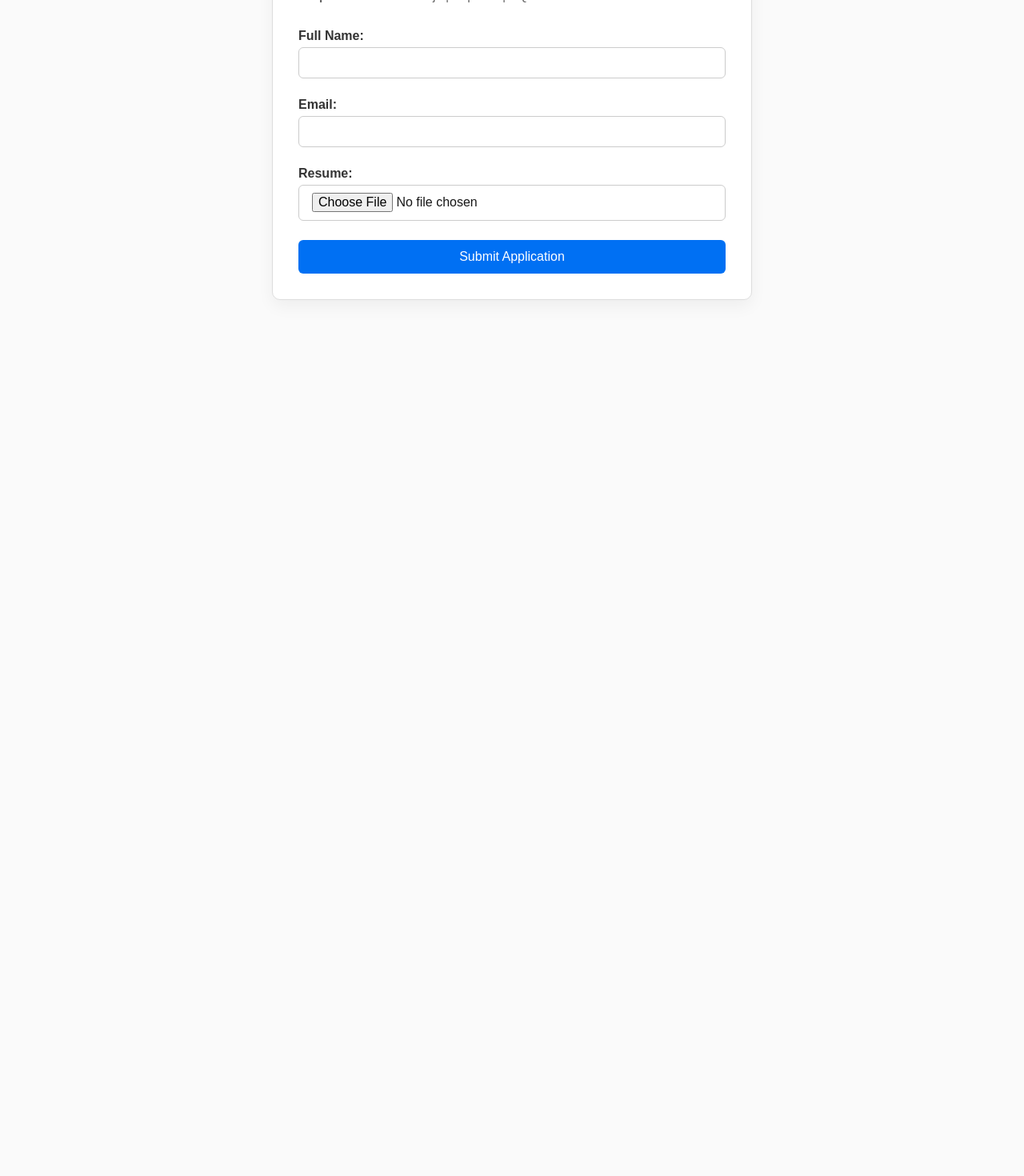
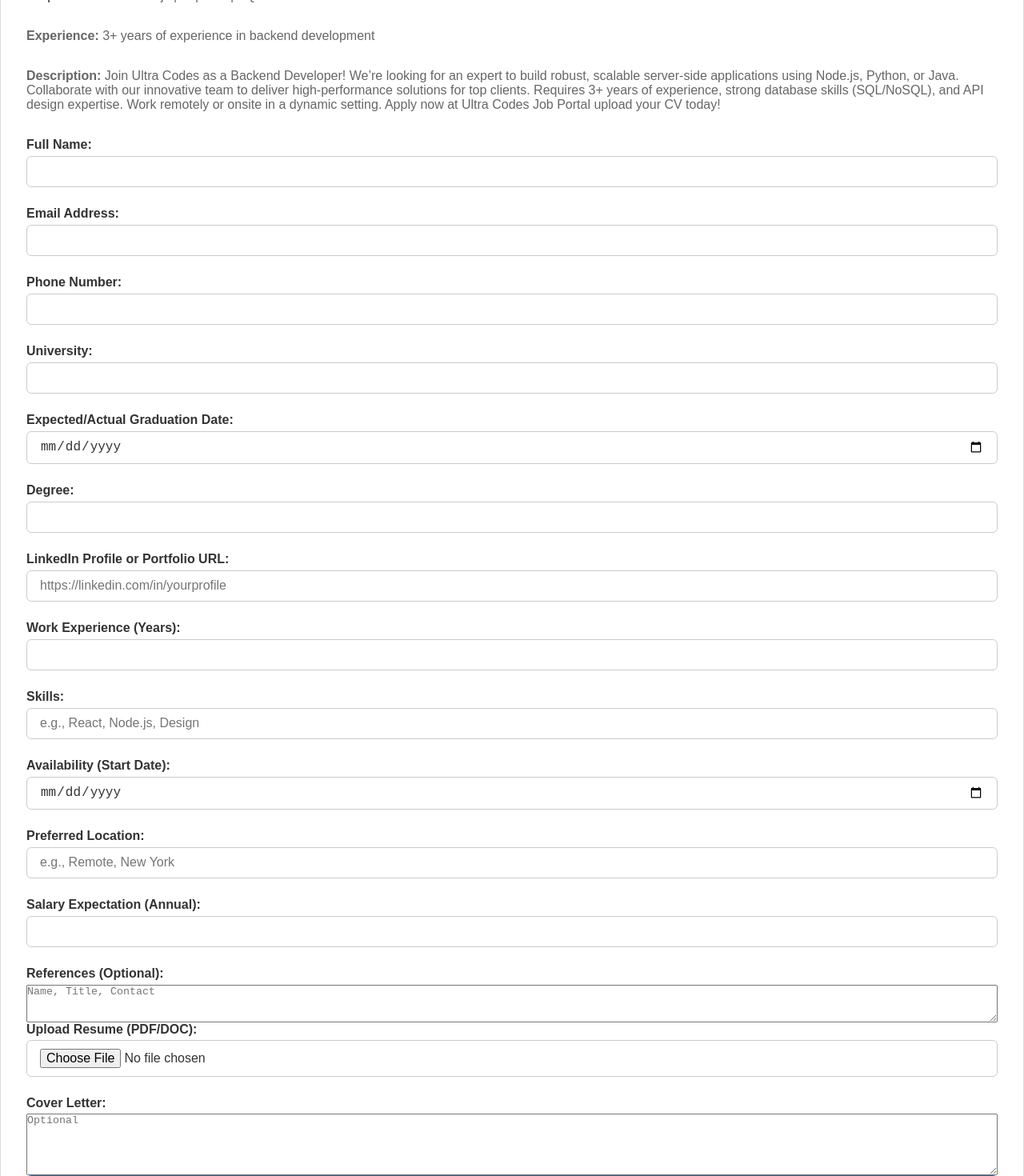
Before and after one commit to Kumaillx/job-portal, a Next.js app in the folder landing-page/: page /apply/backend-developer in a window 1280 px wide. Shown: the part 140-1610 px from the top of the page at 80% size. Before the commit the page ends 800 px from the top, so only its background shows below. Built offline with nearby package versions, Linux system fonts and the light colour scheme.

Commit message:
Inhanced the Form for Applying at jobs. Just need to style the css for a professional lookout

```diff
--- a/landing-page/app/apply/[role]/page.tsx
+++ b/landing-page/app/apply/[role]/page.tsx
@@ -3,18 +3,27 @@
 import styles from '@/styles/ApplyForm.module.css';
 import { notFound } from 'next/navigation';
 
-const jobDescriptions: Record<string, { title: string; tech: string }> = {
+const jobDescriptions: Record<string, { title: string; tech: string; Des: string; Exp: string }> = {
   'frontend-developer': {
     title: 'Frontend Developer',
     tech: 'React | Next.js | TypeScript',
+    Exp: '2+ years of experience in frontend development',
+    Des: 'Join Ultra Codes as a Frontend Developer! We are seeking a skilled professional to craft elegant, responsive web interfaces using HTML, CSS, and JavaScript (React preferred). Collaborate with our innovative team to deliver cutting-edge solutions for top-tier clients. Requires 3+ years of experience, strong problem-solving skills, and a passion for UI/UX. Work remotely or onsite in a dynamic environment. Apply now at Ultra Codes Job Portal upload your CV today!',
+
   },
   'backend-developer': {
     title: 'Backend Developer',
     tech: 'Node.js | Express | SQL',
+    Exp: '3+ years of experience in backend development',
+    Des: 'Join Ultra Codes as a Backend Developer! We’re looking for an expert to build robust, scalable server-side applications using Node.js, Python, or Java. Collaborate with our innovative team to deliver high-performance solutions for top clients. Requires 3+ years of experience, strong database skills (SQL/NoSQL), and API design expertise. Work remotely or onsite in a dynamic setting. Apply now at Ultra Codes Job Portal upload your CV today!',
+
   },
   'ui-ux-designer': {
     title: 'UI/UX Designer',
     tech: 'Figma | Adobe XD | Prototyping',
+    Exp: '3+ years of experience in UI/UX design',
+    Des: 'Join Ultra Codes as a UI/UX Designer! We’re seeking a creative professional to design intuitive, visually stunning user interfaces using Figma, Adobe XD, or Sketch. Collaborate with our innovative team to enhance user experiences for top clients. Requires 3+ years of experience, strong prototyping skills, and a passion for user-centered design. Work remotely or onsite in a dynamic environment. Apply now at Ultra Codes Job Portal upload your CV today!',
+
   },
 };
 
@@ -27,16 +36,55 @@
     <div className={styles.container}>
       <h1 className={styles.title}>Apply for {job.title}</h1>
       <p className={styles.tech}><strong>Required Skills:</strong> {job.tech}</p>
+      <p className={styles.tech}><strong>Experience:</strong> {job.Exp}</p>
+      <p className={styles.tech}><strong>Description:</strong> {job.Des}</p>
+
 
       <form className={styles.form}>
-  <label className={styles.label} htmlFor="name">Full Name:</label>
-  <input className={styles.input} type="text" name="name" id="name" required />
+  <label className={styles.label} htmlFor="fullName">Full Name:</label>
+  <input className={styles.input} type="text" name="fullName" id="fullName" required />
 
-  <label className={styles.label} htmlFor="email">Email:</label>
+  <label className={styles.label} htmlFor="email">Email Address:</label>
   <input className={styles.input} type="email" name="email" id="email" required />
 
-  <label className={styles.label} htmlFor="resume">Resume:</label>
-  <input className={styles.input} type="file" name="resume" id="resume" />
+  <label className={styles.label} htmlFor="phone">Phone Number:</label>
+  <input className={styles.input} type="tel" name="phone" id="phone" required />
+
+  <label className={styles.label} htmlFor="university">University:</label>
+  <input className={styles.input} type="text" name="university" id="university" required />
+
+  <label className={styles.label} htmlFor="graduationDate">Expected/Actual Graduation Date:</label>
+  <input className={styles.input} type="date" name="graduationDate" id="graduationDate" required />
+
+  <label className={styles.label} htmlFor="degree">Degree:</label>
+  <input className={styles.input} type="text" name="degree" id="degree" required />
+
+  <label className={styles.label} htmlFor="linkedin">LinkedIn Profile or Portfolio URL:</label>
+  <input className={styles.input} type="url" name="linkedin" id="linkedin" placeholder="https://linkedin.com/in/yourprofile" />
+
+  <label className={styles.label} htmlFor="workExperience">Work Experience (Years):</label>
+  <input className={styles.input} type="number" name="workExperience" id="workExperience" min="0" />
+
+  <label className={styles.label} htmlFor="skills">Skills:</label>
+  <input className={styles.input} type="text" name="skills" id="skills" placeholder="e.g., React, Node.js, Design" />
+
+  <label className={styles.label} htmlFor="availability">Availability (Start Date):</label>
+  <input className={styles.input} type="date" name="availability" id="availability" />
+
+  <label className={styles.label} htmlFor="preferredLocation">Preferred Location:</label>
+  <input className={styles.input} type="text" name="preferredLocation" id="preferredLocation" placeholder="e.g., Remote, New York" />
+
+  <label className={styles.label} htmlFor="salaryExpectation">Salary Expectation (Annual):</label>
+  <input className={styles.input} type="number" name="salaryExpectation" id="salaryExpectation" min="0" />
+
+  <label className={styles.label} htmlFor="references">References (Optional):</label>
+  <textarea className={styles.textarea} name="references" id="references" rows={3} placeholder="Name, Title, Contact"></textarea>
+
+  <label className={styles.label} htmlFor="resume">Upload Resume (PDF/DOC):</label>
+  <input className={styles.input} type="file" name="resume" id="resume" accept=".pdf,.doc,.docx" required />
+
+  <label className={styles.label} htmlFor="coverLetter">Cover Letter:</label>
+  <textarea className={styles.textarea} name="coverLetter" id="coverLetter" rows={5} placeholder="Optional"></textarea>
 
   <button className={styles.button} type="submit">Submit Application</button>
 </form>
--- a/landing-page/styles/ApplyForm.module.css
+++ b/landing-page/styles/ApplyForm.module.css
@@ -1,13 +1,14 @@
 /* ApplyForm.module.css */
 
 .container {
-  max-width: 600px;
+  max-width: 1500px;
   margin: 3rem auto;
   padding: 2rem;
   border: 1px solid #ddd;
   border-radius: 10px;
   background-color: #fff;
   box-shadow: 0 8px 20px rgba(0, 0, 0, 0.05);
+  color: #333;
 }
 
 .title {
@@ -38,7 +39,9 @@
   margin-bottom: 1.5rem;
   border: 1px solid #ccc;
   border-radius: 6px;
+  background-color: white;
   font-size: 1rem;
+  color: #333;
 }
 
 .button {
```
